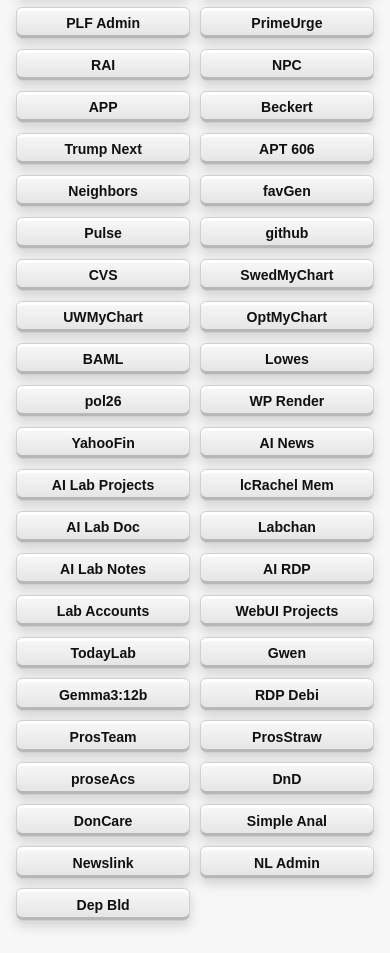
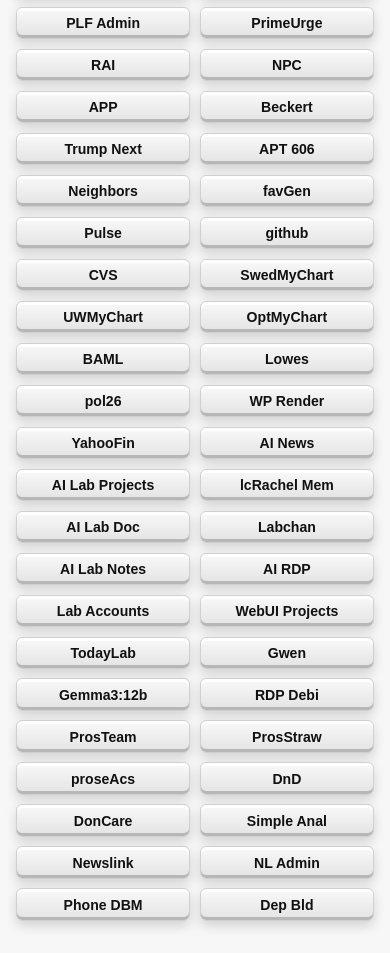
Before and after one commit to nbk5876/core3-skyapt, a plain HTML site: page menu.html in a window 390 px wide. Shown: the part 116-1069 px from the top of the page. Drawn offline with Linux system fonts and the light colour scheme.

Commit message:
Add Phone DBM button before Dep Bld
Co-Authored-By: Claude Sonnet 5.5 <noreply@anthropic.com>

```diff
--- a/menu.html
+++ b/menu.html
@@ -129,6 +129,7 @@
     <a href="https://dashboard.simpleanalytics.com/core3.com" target="_blank" rel="noopener noreferrer">Simple Anal</a>
     <a href="https://www.core3.com/newslink/" target="_blank" rel="noopener noreferrer">Newslink</a>
     <a href="https://www.core3.com/newslink/manage.php" target="_blank" rel="noopener noreferrer">NL Admin</a>
+    <a href="https://claude.ai/project/01a1e01c-a005-74dc-af6e-5ac634c16b2f" target="_blank" rel="noopener noreferrer">Phone DBM</a>
     <a href="https://www.core3.com/mdb/a1/" target="_blank" rel="noopener noreferrer">Dep Bld</a>
   </div>
 <!-- 100% privacy-first analytics -->
```
